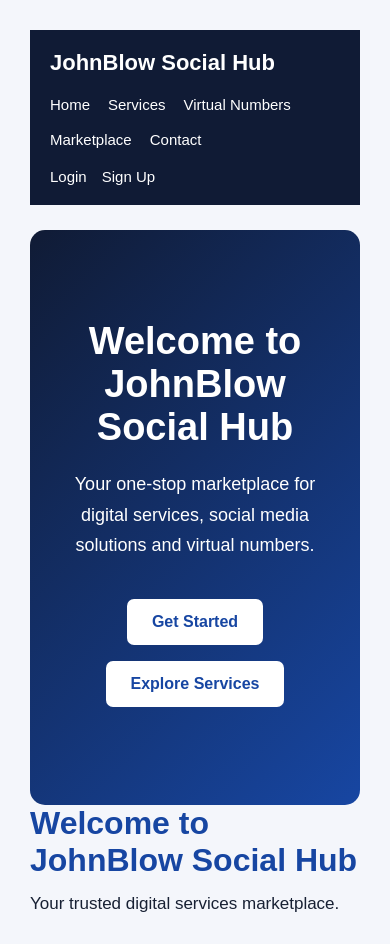
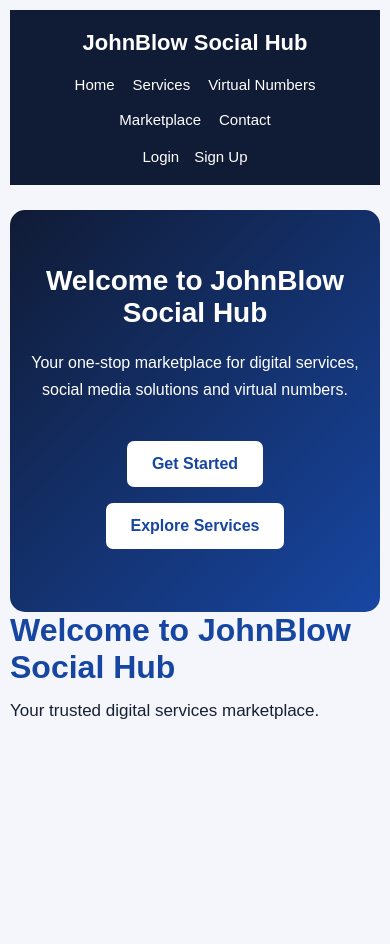
Before and after one commit to anyakorahjohn997-hash/johnblow-social-hub, a plain HTML site: page index.html in a window 390 px wide. After the commit the page ends 844 px from the top, so only its background shows below. Drawn offline with Linux system fonts and the light colour scheme.

Commit message:
Update style.css

```diff
--- a/style.css
+++ b/style.css
@@ -88,3 +88,34 @@ nav a,
     text-decoration: none;
     font-weight: bold;
 }
+
+@media (max-width: 768px) {
+    body {
+        padding: 10px;
+    }
+
+    header {
+        flex-direction: column;
+        text-align: center;
+    }
+
+    nav {
+        justify-content: center;
+    }
+
+    .auth-buttons {
+        justify-content: center;
+    }
+
+    .hero {
+        padding: 55px 15px;
+    }
+
+    .hero h1 {
+        font-size: 28px;
+    }
+
+    .hero p {
+        font-size: 16px;
+    }
+}
```
